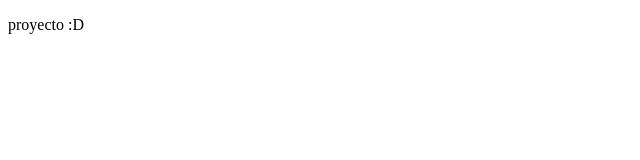
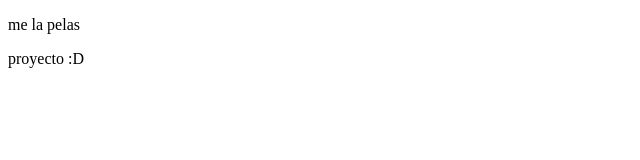
Before and after one commit to MaiLirolPoni/PROYECTO---RESERVACIONES, a plain HTML site: page index.html in a window 1280 px wide. Shown: the full height of the page, 0-640 px from the left. Drawn offline with Linux system fonts and the light colour scheme.

Commit message:
pene
Co-authored-by: knavarro777 <knavarro777@users.noreply.github.com>

```diff
--- a/index.html
+++ b/index.html
@@ -8,6 +8,7 @@
     <link rel="stylesheet" href="style.css"> <!--Mandamos a llamar a la hoja de estilos-->
 </head>
 <body>
+    <p>me la pelas</p>
     <p>proyecto :D</p>
 </body>
 </html>
```
